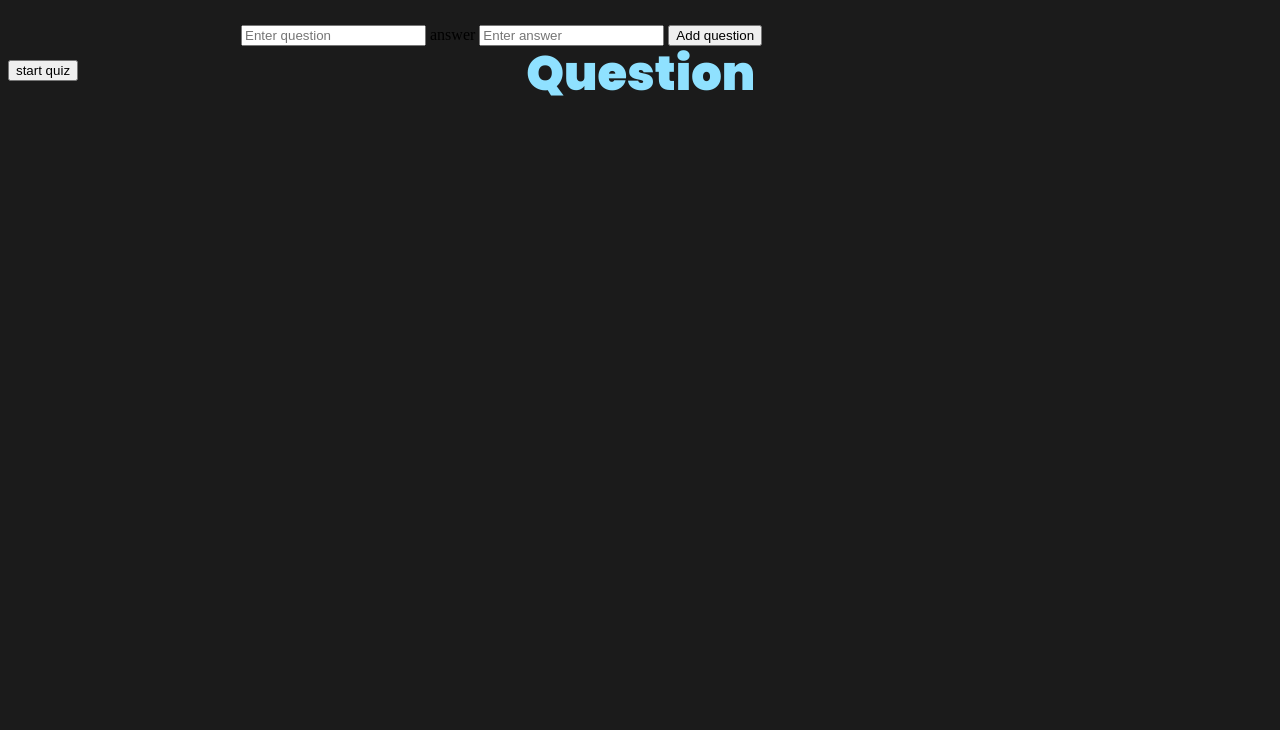
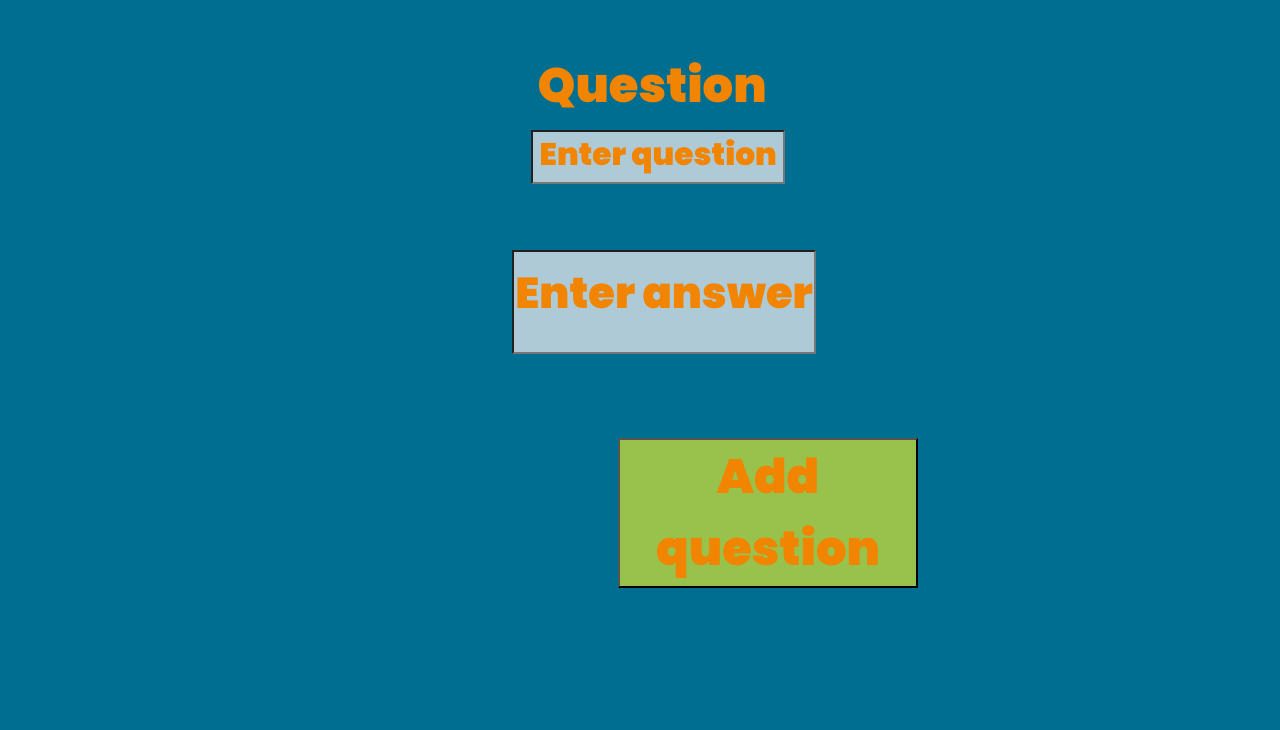
Before and after one commit to IKnowLanguages/study-app, an Electron app: page mainWindow.html in a window 1280 px wide. Shown: the part 70-800 px from the top of the page. Drawn offline with Linux system fonts and the light colour scheme.

Commit message:
useless msg

```diff
--- a/main.js
+++ b/main.js
@@ -149,3 +149,5 @@ ipcMain.on("msssg", (e, msg) => {
 ipcMain.on("abc", (e) => {
   e.reply("reply");
 });
+
+app.on("quit", function () {});
--- a/mainWindow.html
+++ b/mainWindow.html
@@ -21,11 +21,9 @@
     <form>
         <label class="question_text" for="question">Question</label>
         <input class="question_input" type="text" id="question" placeholder="Enter question">
-        <label class="answer_text" for="answer">answer</label>
         <input class="answer_input" type="text" id="answer" placeholder="Enter answer">
-        <button id="btn-question">Add question</button>
+        <button class="add-question-btn" id="btn-question">Add question</button>
     </form>
-    <button>start quiz</button>
     <script src="mainWindow.js"></script>
 
 </body>
--- a/package.json
+++ b/package.json
@@ -5,7 +5,10 @@
   "main": "main.js",
   "scripts": {
     "test": "echo \"Error: no test specified\" && exit 1",
-    "start": "electron ."
+    "start": "electron .",
+    "package-mac": "electron-packager . --overwrite --platform=darwin --arch=x64 --icon=logo.png --prune=true --out=release-builds",
+    "package-win": "electron-packager . electron-tutorial-app --overwrite --asar=true --platform=win32 --arch=ia32 --icon=logo.png --prune=true --out=release-builds --version-string.CompanyName=CE --version-string.FileDescription=CE --version-string.ProductName=\"Aspire Education\"",
+    "package-linux": "electron-packager . electron-tutorial-app --overwrite --asar=true --platform=linux --arch=x64 --icon=logo.png --prune=true --out=release-builds"
   },
   "author": "Keegan Albert",
   "license": "MIT",
--- a/style.css
+++ b/style.css
@@ -1,30 +1,113 @@
-.titleBar{
+.titleBar {
   height: 50px;
   width: 100%;
-  background-color: #00bbff;
+  background-color: #41bbd9;
   -webkit-app-region: drag;
   display: flex;
   align-items: center;
   justify-content: center;
 }
 
-.title{
-  font-family: "Poppins" , sans-serif;
+.title {
+  font-family: "Poppins", sans-serif;
   font-weight: 1000;
   font-size: 190%;
   color: #8fe1ff;
 }
 
-body{
-  background-color: #1b1b1b;
+body {
+  background-color: #006E90;
+  overflow-x: hidden;
+  overflow-y: hidden;
 }
 
-.question_text{
-  font-family: "Poppins" , sans-serif;
+.question_text {
+  font-family: "Poppins", sans-serif;
+  position: fixed;
+  top: 15%;
+  left: 42%;
+  font-size: 400%;
+  font-weight: 1000;
+  font-size: 300%;
+  color: #f18401;
+}
+
+
+
+.question_input {
+  font-family: "Poppins", sans-serif;
+  position: fixed;
+  top: 25%;
+  left: 41.5%;
+  font-weight: 900;
+  font-size: 130%;
+  color: #4F4F4F;
+  height: 50px;
+  width: 250px;
+}
+
+button {
+  background-color: #99c24d;
+  font-style: bold;
+  font-family: "Poppins", sans-serif;
+  font-weight: 900;
+  color: #f18401;
+  font-size: 300%;
+  padding: 0;
+  outline: 0;
+}
+
+button:hover {
+  background-color: #7abb01;
+}
+
+input:hover {
+  background-color: #99c24d;
+}
+
+
+
+::placeholder {
+  color: #f18401;
+  padding: 0px;
+  outline: none;
+  border: none;
+}
+
+input {
+  outline-width: 0px;
+  padding: 0px;
+  outline: 0px;
+  background-color: #adcad6;
+  outline-color: #99c24d;
+  font-family: "Poppins", sans-serif;
+  font-weight: 900;
+  font-size: 100%;
+  color: #4F4F4F;
+}
+
+.answer_input {
+  position: fixed;
+  top: 40%;
+  left: 40%;
+  height: 100px;
+  width: 300px;
+}
+
+.answer_input::placeholder {
+  text-align: center;
+  font-size: 270%;
+}
+
+.question_input::placeholder {
+  text-align: center;
+  font-size: 150%;
+}
+
+.add-question-btn {
   position: relative;
-  top: 50px;
-  left: 41%;
-  font-weight: 900;
-  font-size: 300%;
-  color: #8fe1ff;
+  top: 450px;
+  left: 610px;
+  height: 150px;
+  width: 300px;
 }
```
Also changed, not shown: quizWindow.js (+17 -3 lines), styleQuis.css (+7 -0 lines), windowForAnswer.html (+10 -2 lines), 1 other file.
